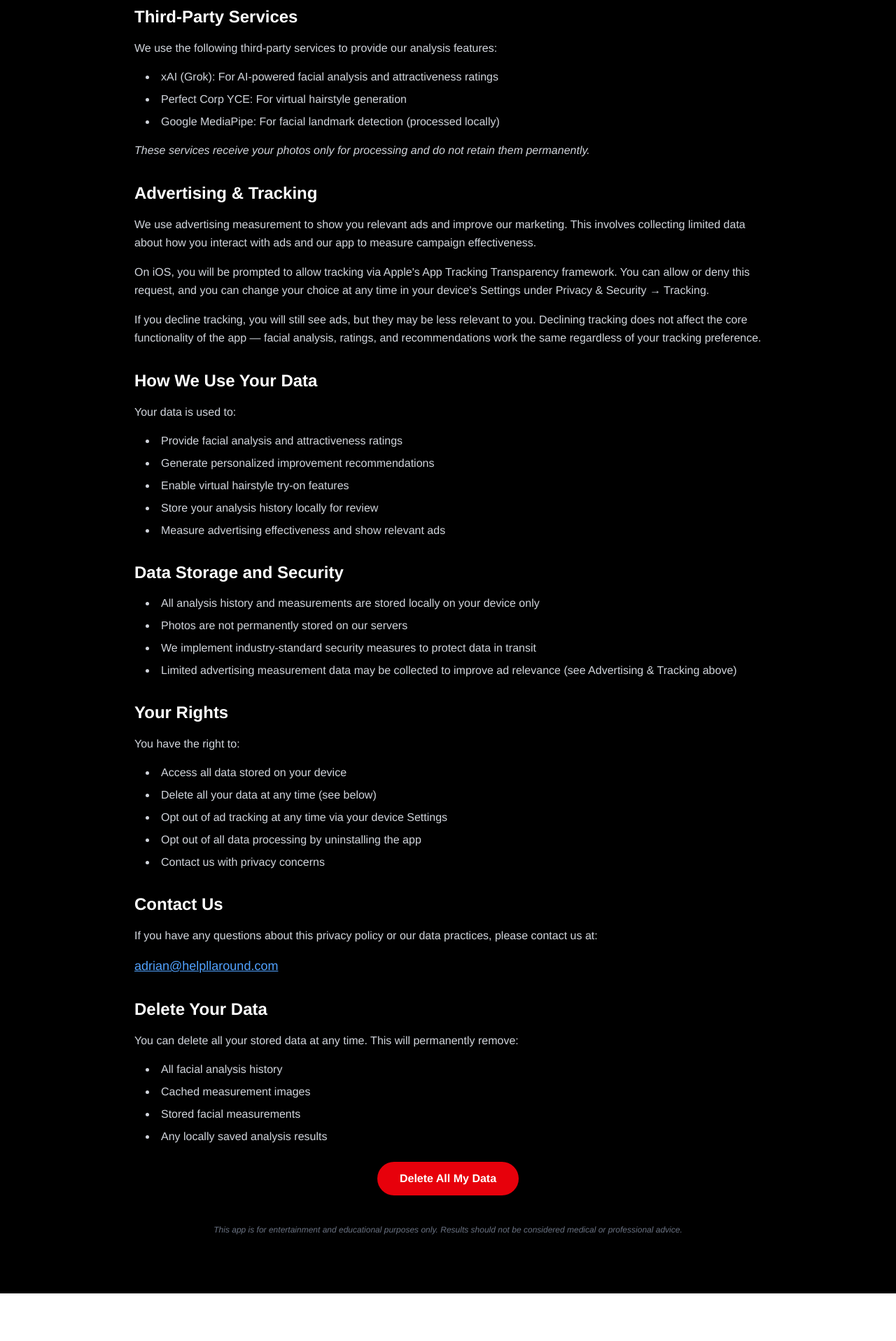
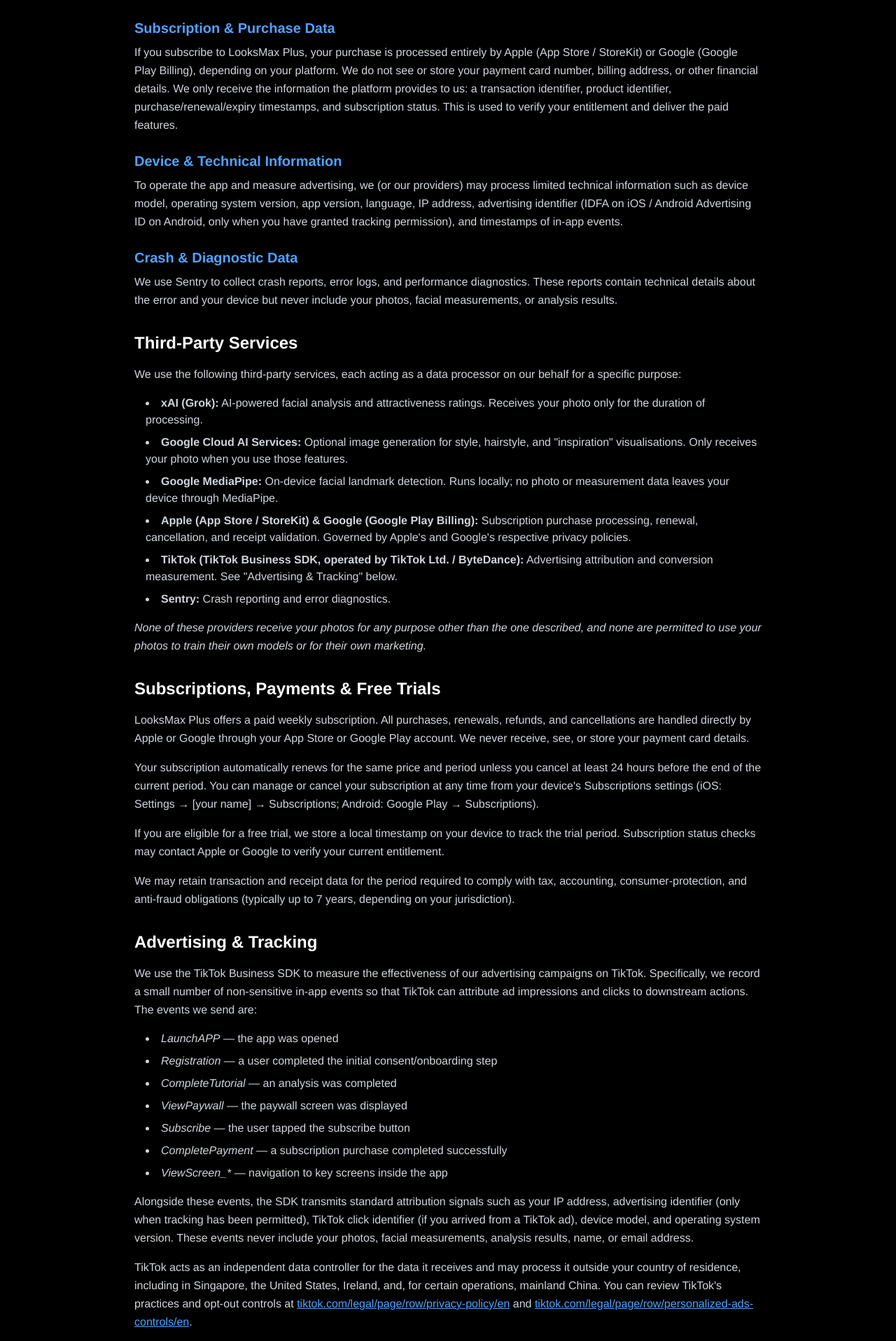
Before and after one commit to Proggerdogger/Lookstothemax, a Next.js app: page /privacy in a window 1280 px wide. Shown: the part 744-2660 px from the top of the page at 70% size. Before the commit the page ends 2592 px from the top, so only its background shows below. Built offline with nearby package versions, Linux system fonts and the light colour scheme.

Commit message:
More professional looking for the Indians

```diff
--- a/src/app/page.tsx
+++ b/src/app/page.tsx
@@ -3,7 +3,7 @@
 import React, { useState } from "react";
 
 export default function Home() {
-  const [isFun, setIsFun] = useState(true);
+  const [isFun, setIsFun] = useState(false);
 
   return (
     <div className="bg-black text-white min-h-screen font-mono flex flex-col items-center justify-center p-4 text-center overflow-hidden relative">
--- a/src/app/privacy/page.tsx
+++ b/src/app/privacy/page.tsx
@@ -14,12 +14,12 @@
           </div>
 
           <h1 className="text-4xl font-bold mb-2 text-center">Privacy Policy</h1>
-          <p className="text-gray-400 text-center mb-10">Last Updated: March 2026</p>
+          <p className="text-gray-400 text-center mb-10">Last Updated: April 2026</p>
 
           <section className="mb-8">
             <h2 className="text-2xl font-bold mb-4">Introduction</h2>
             <p className="text-gray-300 leading-relaxed mb-4">
-              LooksMax Plus ("we", "our", or "us") respects your privacy and is committed to protecting your personal data. This privacy policy explains how we collect, use, and protect your information when you use our facial analysis app.
+              LooksMax Plus (&quot;we&quot;, &quot;our&quot;, or &quot;us&quot;) respects your privacy and is committed to protecting your personal data. This privacy policy explains how we collect, use, and protect your information when you use our facial analysis app.
             </p>
           </section>
 
@@ -28,45 +28,100 @@
 
             <h3 className="text-xl font-bold text-blue-400 mt-6 mb-2">Photos</h3>
             <p className="text-gray-300 leading-relaxed mb-4">
-              When you upload or take photos for facial analysis, these images are processed locally on your device and sent to our secure servers for AI analysis. Photos are used solely for analysis purposes and are not stored permanently.
+              When you upload or take photos for facial analysis, images are sent over an encrypted connection to our processing server and forwarded to our AI analysis provider. Photos are used solely to generate your analysis results and are not permanently retained on our servers or by our analysis providers.
             </p>
 
             <h3 className="text-xl font-bold text-blue-400 mt-6 mb-2">Facial Measurements</h3>
             <p className="text-gray-300 leading-relaxed mb-4">
-              We extract facial landmark coordinates, measurements, and ratios using MediaPipe technology. This data is processed to provide analysis results and may be temporarily stored locally on your device.
+              We extract facial landmark coordinates, measurements, and ratios using Google MediaPipe, which runs entirely on your device. This data is processed to provide analysis results and is stored locally on your device only.
             </p>
 
             <h3 className="text-xl font-bold text-blue-400 mt-6 mb-2">Analysis History</h3>
             <p className="text-gray-300 leading-relaxed mb-4">
               Your analysis results, ratings, and timestamps are stored locally on your device. This allows you to review your previous analyses and track progress over time.
             </p>
+
+            <h3 className="text-xl font-bold text-blue-400 mt-6 mb-2">Subscription &amp; Purchase Data</h3>
+            <p className="text-gray-300 leading-relaxed mb-4">
+              If you subscribe to LooksMax Plus, your purchase is processed entirely by Apple (App Store / StoreKit) or Google (Google Play Billing), depending on your platform. We do not see or store your payment card number, billing address, or other financial details. We only receive the information the platform provides to us: a transaction identifier, product identifier, purchase/renewal/expiry timestamps, and subscription status. This is used to verify your entitlement and deliver the paid features.
+            </p>
+
+            <h3 className="text-xl font-bold text-blue-400 mt-6 mb-2">Device &amp; Technical Information</h3>
+            <p className="text-gray-300 leading-relaxed mb-4">
+              To operate the app and measure advertising, we (or our providers) may process limited technical information such as device model, operating system version, app version, language, IP address, advertising identifier (IDFA on iOS / Android Advertising ID on Android, only when you have granted tracking permission), and timestamps of in-app events.
+            </p>
+
+            <h3 className="text-xl font-bold text-blue-400 mt-6 mb-2">Crash &amp; Diagnostic Data</h3>
+            <p className="text-gray-300 leading-relaxed mb-4">
+              We use Sentry to collect crash reports, error logs, and performance diagnostics. These reports contain technical details about the error and your device but never include your photos, facial measurements, or analysis results.
+            </p>
           </section>
 
           <section className="mb-8">
             <h2 className="text-2xl font-bold mb-4">Third-Party Services</h2>
             <p className="text-gray-300 leading-relaxed mb-4">
-              We use the following third-party services to provide our analysis features:
+              We use the following third-party services, each acting as a data processor on our behalf for a specific purpose:
             </p>
             <ul className="list-disc list-inside text-gray-300 space-y-2 mb-4 ml-4">
-              <li>xAI (Grok): For AI-powered facial analysis and attractiveness ratings</li>
-              <li>Perfect Corp YCE: For virtual hairstyle generation</li>
-              <li>Google MediaPipe: For facial landmark detection (processed locally)</li>
+              <li><strong>xAI (Grok):</strong> AI-powered facial analysis and attractiveness ratings. Receives your photo only for the duration of processing.</li>
+              <li><strong>Google Cloud AI Services:</strong> Optional image generation for style, hairstyle, and &quot;inspiration&quot; visualisations. Only receives your photo when you use those features.</li>
+              <li><strong>Google MediaPipe:</strong> On-device facial landmark detection. Runs locally; no photo or measurement data leaves your device through MediaPipe.</li>
+              <li><strong>Apple (App Store / StoreKit) &amp; Google (Google Play Billing):</strong> Subscription purchase processing, renewal, cancellation, and receipt validation. Governed by Apple&apos;s and Google&apos;s respective privacy policies.</li>
+              <li><strong>TikTok (TikTok Business SDK, operated by TikTok Ltd. / ByteDance):</strong> Advertising attribution and conversion measurement. See &quot;Advertising &amp; Tracking&quot; below.</li>
+              <li><strong>Sentry:</strong> Crash reporting and error diagnostics.</li>
             </ul>
             <p className="text-gray-300 leading-relaxed italic">
-              These services receive your photos only for processing and do not retain them permanently.
+              None of these providers receive your photos for any purpose other than the one described, and none are permitted to use your photos to train their own models or for their own marketing.
             </p>
           </section>
 
           <section className="mb-8">
-            <h2 className="text-2xl font-bold mb-4">Advertising & Tracking</h2>
+            <h2 className="text-2xl font-bold mb-4">Subscriptions, Payments &amp; Free Trials</h2>
             <p className="text-gray-300 leading-relaxed mb-4">
-              We use advertising measurement to show you relevant ads and improve our marketing. This involves collecting limited data about how you interact with ads and our app to measure campaign effectiveness.
+              LooksMax Plus offers a paid weekly subscription. All purchases, renewals, refunds, and cancellations are handled directly by Apple or Google through your App Store or Google Play account. We never receive, see, or store your payment card details.
             </p>
             <p className="text-gray-300 leading-relaxed mb-4">
-              On iOS, you will be prompted to allow tracking via Apple&apos;s App Tracking Transparency framework. You can allow or deny this request, and you can change your choice at any time in your device&apos;s Settings under Privacy &amp; Security → Tracking.
+              Your subscription automatically renews for the same price and period unless you cancel at least 24 hours before the end of the current period. You can manage or cancel your subscription at any time from your device&apos;s Subscriptions settings (iOS: Settings → [your name] → Subscriptions; Android: Google Play → Subscriptions).
             </p>
             <p className="text-gray-300 leading-relaxed mb-4">
-              If you decline tracking, you will still see ads, but they may be less relevant to you. Declining tracking does not affect the core functionality of the app — facial analysis, ratings, and recommendations work the same regardless of your tracking preference.
+              If you are eligible for a free trial, we store a local timestamp on your device to track the trial period. Subscription status checks may contact Apple or Google to verify your current entitlement.
+            </p>
+            <p className="text-gray-300 leading-relaxed">
+              We may retain transaction and receipt data for the period required to comply with tax, accounting, consumer-protection, and anti-fraud obligations (typically up to 7 years, depending on your jurisdiction).
+            </p>
+          </section>
+
+          <section className="mb-8">
+            <h2 className="text-2xl font-bold mb-4">Advertising &amp; Tracking</h2>
+            <p className="text-gray-300 leading-relaxed mb-4">
+              We use the TikTok Business SDK to measure the effectiveness of our advertising campaigns on TikTok. Specifically, we record a small number of non-sensitive in-app events so that TikTok can attribute ad impressions and clicks to downstream actions. The events we send are:
+            </p>
+            <ul className="list-disc list-inside text-gray-300 space-y-2 mb-4 ml-4">
+              <li><em>LaunchAPP</em> — the app was opened</li>
+              <li><em>Registration</em> — a user completed the initial consent/onboarding step</li>
+              <li><em>CompleteTutorial</em> — an analysis was completed</li>
+              <li><em>ViewPaywall</em> — the paywall screen was displayed</li>
+              <li><em>Subscribe</em> — the user tapped the subscribe button</li>
+              <li><em>CompletePayment</em> — a subscription purchase completed successfully</li>
+              <li><em>ViewScreen_*</em> — navigation to key screens inside the app</li>
+            </ul>
+            <p className="text-gray-300 leading-relaxed mb-4">
+              Alongside these events, the SDK transmits standard attribution signals such as your IP address, advertising identifier (only when tracking has been permitted), TikTok click identifier (if you arrived from a TikTok ad), device model, and operating system version. These events never include your photos, facial measurements, analysis results, name, or email address.
+            </p>
+            <p className="text-gray-300 leading-relaxed mb-4">
+              TikTok acts as an independent data controller for the data it receives and may process it outside your country of residence, including in Singapore, the United States, Ireland, and, for certain operations, mainland China. You can review TikTok&apos;s practices and opt-out controls at{' '}
+              <a href="https://www.tiktok.com/legal/page/row/privacy-policy/en" className="text-blue-400 underline" target="_blank" rel="noopener noreferrer">tiktok.com/legal/page/row/privacy-policy/en</a>
+              {' '}and{' '}
+              <a href="https://www.tiktok.com/legal/page/row/personalized-ads-controls/en" className="text-blue-400 underline" target="_blank" rel="noopener noreferrer">tiktok.com/legal/page/row/personalized-ads-controls/en</a>.
+            </p>
+            <p className="text-gray-300 leading-relaxed mb-4">
+              On iOS, you will be prompted to allow tracking via Apple&apos;s App Tracking Transparency framework. You can allow or deny this request, and you can change your choice at any time in Settings → Privacy &amp; Security → Tracking. On Android, you can reset or opt out of your Advertising ID in Settings → Privacy → Ads.
+            </p>
+            <p className="text-gray-300 leading-relaxed mb-4">
+              The TikTok SDK is not initialised, and no TikTok events are sent, until you have accepted our in-app privacy consent. If you decline tracking, or live in a jurisdiction where additional consent is required and you do not grant it, you will still see ads but they may be less relevant, and core app functionality (facial analysis, ratings, recommendations, subscriptions) will continue to work normally.
+            </p>
+            <p className="text-gray-300 leading-relaxed">
+              For California residents: we do not sell your personal information for money. However, the sharing of device and event data with TikTok for advertising attribution may be considered a &quot;sale&quot; or &quot;share&quot; of personal information under the CCPA/CPRA. You can opt out by declining the ATT prompt on iOS, resetting / opting out of your Advertising ID on Android, or by emailing us at the address at the bottom of this policy with the subject line &quot;Do Not Sell or Share My Personal Information&quot;.
             </p>
           </section>
 
@@ -77,35 +132,57 @@
             </p>
             <ul className="list-disc list-inside text-gray-300 space-y-2 mb-4 ml-4">
               <li>Provide facial analysis and attractiveness ratings</li>
-              <li>Generate personalized improvement recommendations</li>
-              <li>Enable virtual hairstyle try-on features</li>
+              <li>Generate personalised improvement recommendations</li>
+              <li>Generate optional style and hairstyle visualisations</li>
               <li>Store your analysis history locally for review</li>
+              <li>Process and validate subscription purchases and free trials</li>
+              <li>Diagnose crashes and improve app stability</li>
               <li>Measure advertising effectiveness and show relevant ads</li>
+              <li>Comply with legal, tax, and consumer-protection obligations</li>
             </ul>
+          </section>
+
+          <section className="mb-8">
+            <h2 className="text-2xl font-bold mb-4">International Data Transfers</h2>
+            <p className="text-gray-300 leading-relaxed">
+              Some of our service providers (including xAI, Google, Sentry, Apple, and TikTok) operate infrastructure in the United States and other countries outside your country of residence. Where we transfer personal data out of the European Economic Area, United Kingdom, or Switzerland, we rely on legally recognised transfer mechanisms such as the European Commission&apos;s Standard Contractual Clauses, UK International Data Transfer Addenda, or equivalent safeguards.
+            </p>
           </section>
 
           <section className="mb-8">
             <h2 className="text-2xl font-bold mb-4">Data Storage and Security</h2>
             <ul className="list-disc list-inside text-gray-300 space-y-2 mb-4 ml-4">
               <li>All analysis history and measurements are stored locally on your device only</li>
-              <li>Photos are not permanently stored on our servers</li>
-              <li>We implement industry-standard security measures to protect data in transit</li>
-              <li>Limited advertising measurement data may be collected to improve ad relevance (see Advertising &amp; Tracking above)</li>
+              <li>Photos are not permanently stored on our servers or by our AI providers</li>
+              <li>Data in transit is protected using TLS 1.2 or higher</li>
+              <li>Subscription and payment processing is performed by Apple and Google; we never store your card details</li>
+              <li>Limited advertising measurement data may be shared with TikTok (see Advertising &amp; Tracking above)</li>
             </ul>
           </section>
 
           <section className="mb-8">
             <h2 className="text-2xl font-bold mb-4">Your Rights</h2>
             <p className="text-gray-300 leading-relaxed mb-4">
-              You have the right to:
+              Depending on your jurisdiction (including under the GDPR, UK GDPR, and CCPA/CPRA), you may have the right to:
             </p>
             <ul className="list-disc list-inside text-gray-300 space-y-2 mb-4 ml-4">
-              <li>Access all data stored on your device</li>
-              <li>Delete all your data at any time (see below)</li>
-              <li>Opt out of ad tracking at any time via your device Settings</li>
+              <li>Access the personal data we hold about you</li>
+              <li>Request correction or deletion of your data</li>
+              <li>Object to or restrict certain processing</li>
+              <li>Opt out of ad tracking at any time via your device settings</li>
+              <li>Opt out of the &quot;sale&quot; or &quot;sharing&quot; of personal information (California)</li>
+              <li>Cancel your subscription directly through the App Store or Google Play</li>
               <li>Opt out of all data processing by uninstalling the app</li>
+              <li>Lodge a complaint with your local data-protection authority</li>
               <li>Contact us with privacy concerns</li>
             </ul>
+          </section>
+
+          <section className="mb-8">
+            <h2 className="text-2xl font-bold mb-4">Children&apos;s Privacy</h2>
+            <p className="text-gray-300 leading-relaxed">
+              LooksMax Plus is not directed at children under the age of 16 and we do not knowingly collect personal data from children. If you believe a child has provided personal data through the app, please contact us and we will delete it.
+            </p>
           </section>
 
           <section className="mb-8">
```
